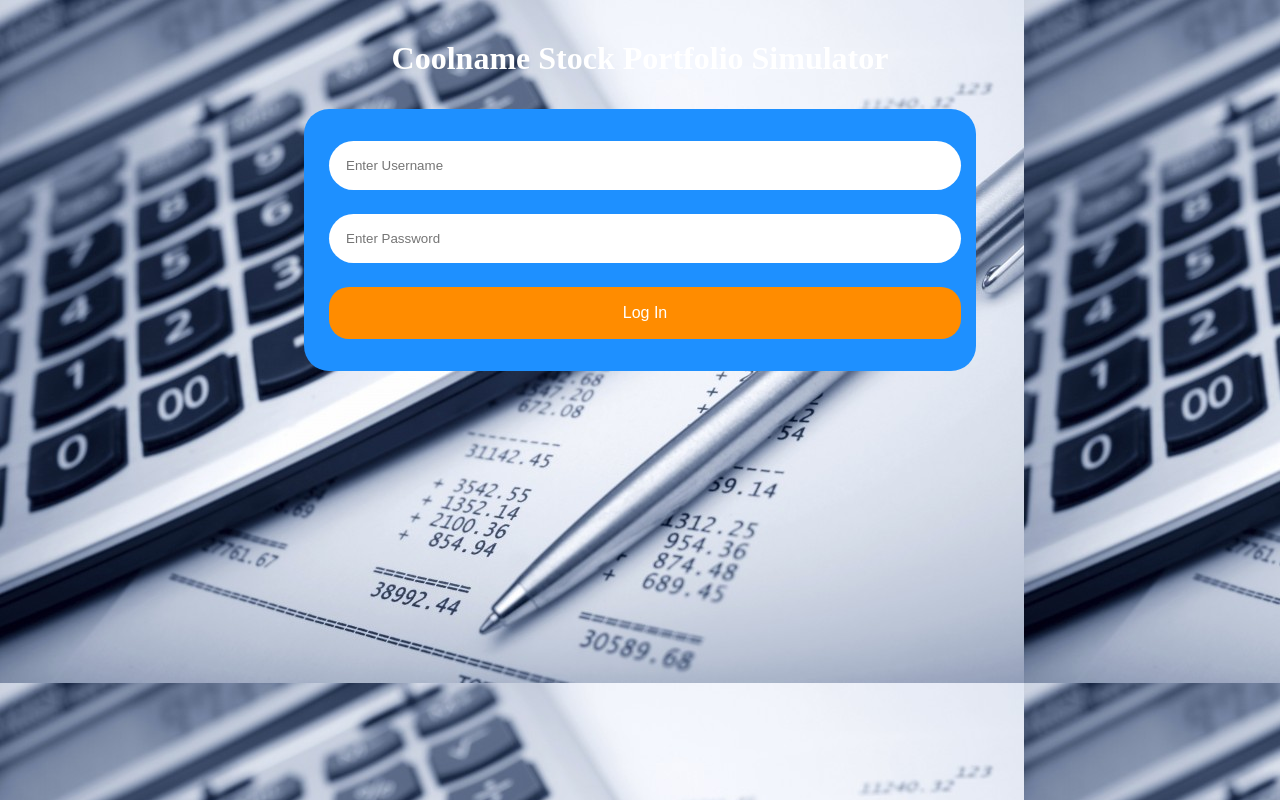
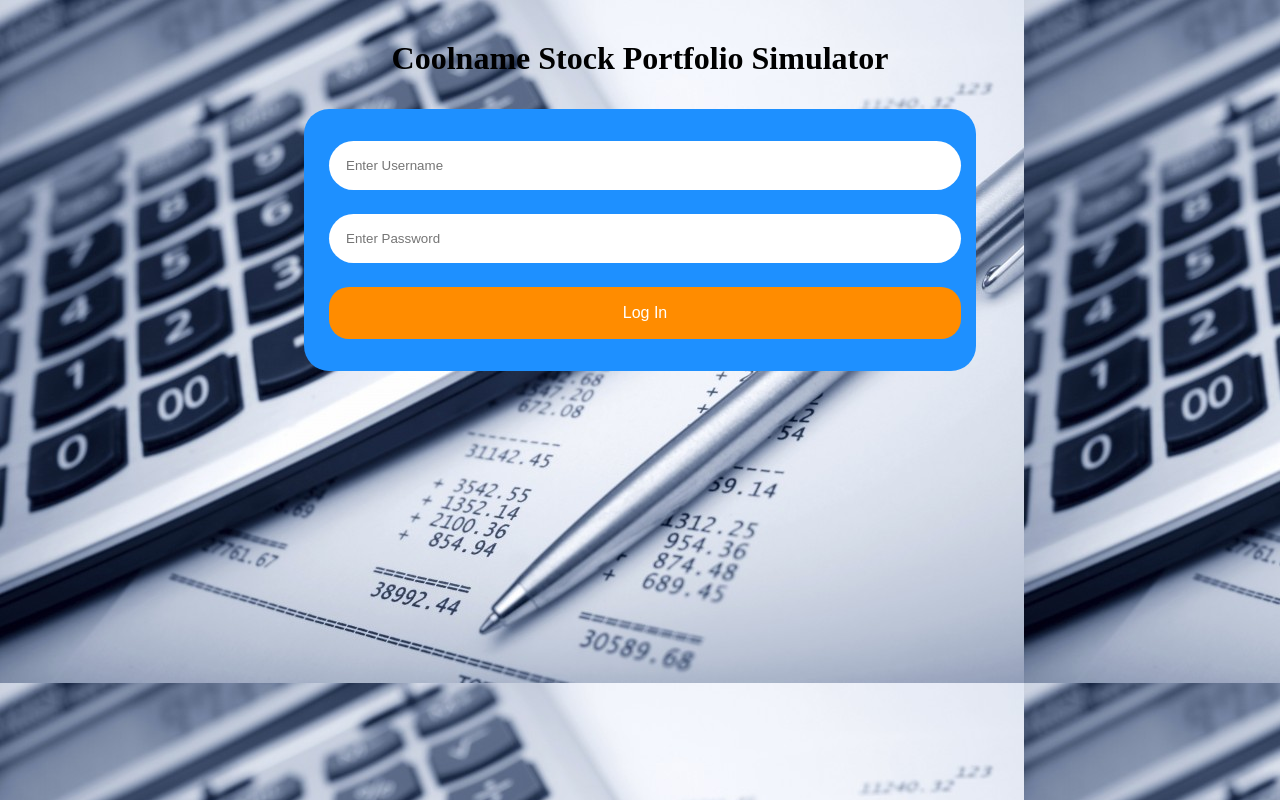
Before and after one commit to chenala/coolnameStockPortfolioSimulator, a plain HTML site: page index.html in a window 1280 px wide. Drawn offline with nearby package versions, Linux system fonts and the light colour scheme.

Commit message:
Change title to black and remove comments in css

```diff
--- a/index.css
+++ b/index.css
@@ -1,6 +1,6 @@
 #title {
   text-align: center;
-  color: white;
+  color: black;
   font-size: 200%;
 }
 
@@ -131,66 +131,3 @@ th {
 #quantity , #buySymbol {
   width: 100%;
 }
-
-/*
-.input_1{
-  margin-bottom: 10px;
-  text-align: center;
-  font-size: 300%
-  font-family: Calibri, sans-serif;
-}
-
-.login{
-  text-align: center;
-  font-size: 300%
-  font-family: Calibri, sans-serif;
-}
-
-.form_container {
-  position: relative;
-  top: 50%;
-  left: 50%;
-  transform: translate(-50%, -50%);
-  background-color: #ffffff;
-  border-radius: 25px;
-  padding-left: 30px;
-  padding-right: 30px;
-  padding-bottom: 30px;
-  margin-right: 30%;
-}
-
-.form_container2 {
-  position: relative;
-  left: 15%;
-  background-color: #ffffff;
-  border-radius: 25px;
-  padding-left: 30px;
-  padding-right: 30px;
-  padding-bottom: 30px;
-  margin-right: 30%;
-  top: 20vh;
-}
-
-.admin_container {
-  position: relative;
-  background-color: #ffffff;
-  border-radius: 25px;
-  padding-left: 30px;
-  padding-right: 30px;
-  padding-bottom: 30px;
-  margin-right: 30%;
-}
-
-h3 {
-  font-size: 400%;
-  font-family: Calibri, sans-serif;
-}
-
-body {
-   background-image: url("background.jpg");
-   background-size: cover;
-   background-repeat: no-repeat;
-   background-position: center center;
-   background-color: #cccccc;
-}
-*/
```
